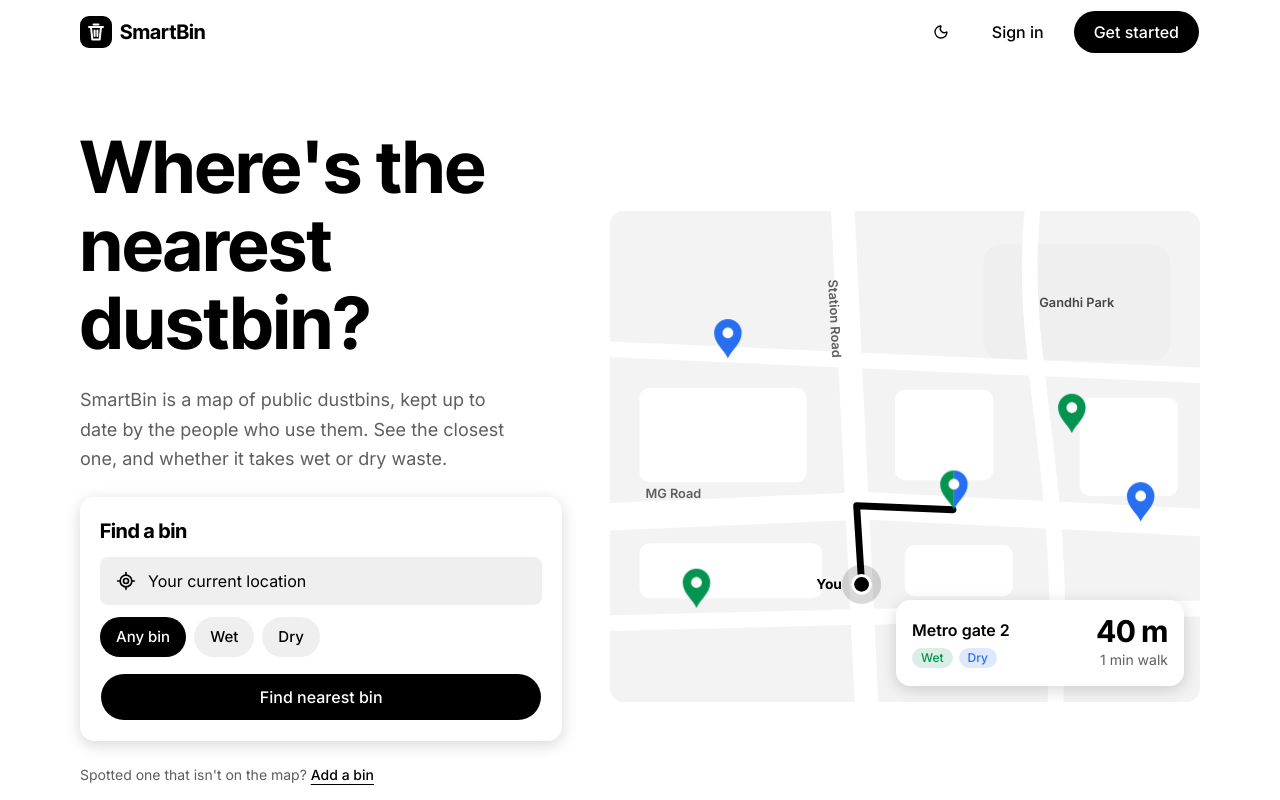
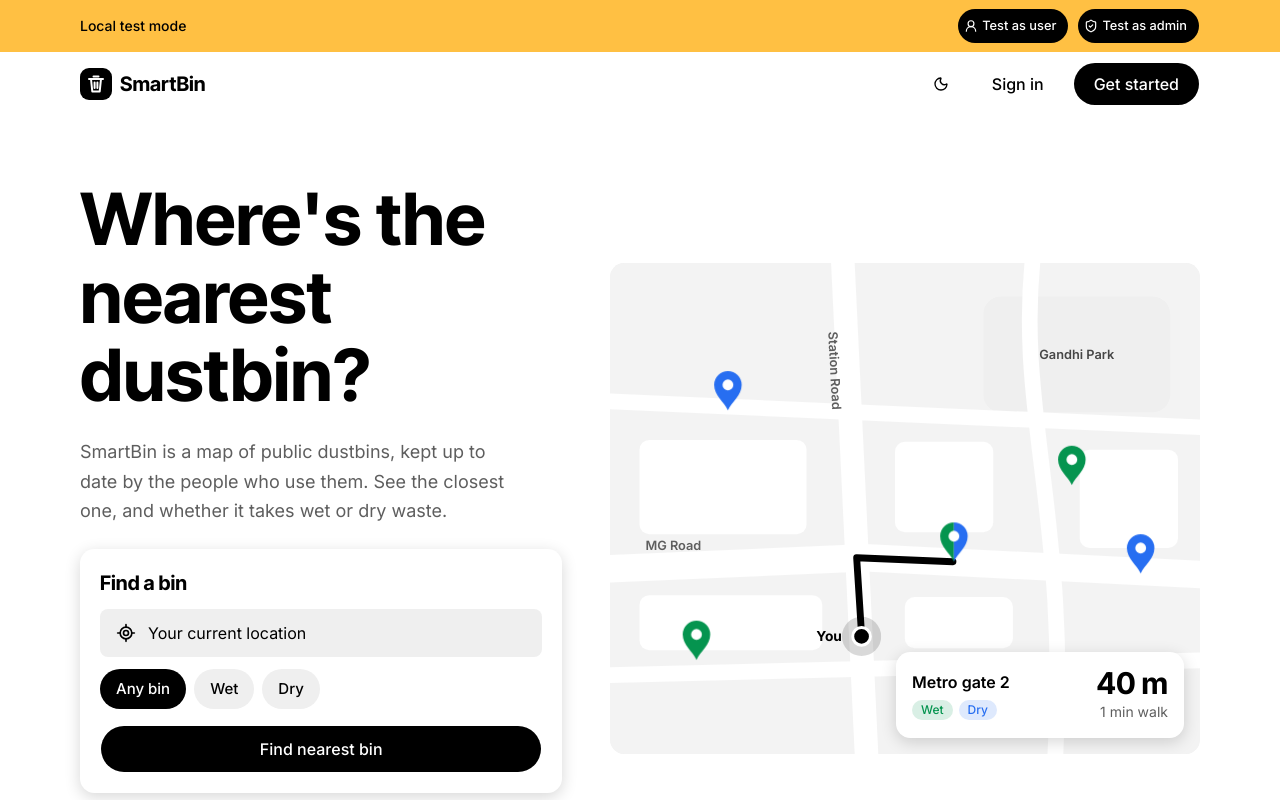
Before and after one commit to Dhirenderchoudhary/Smartbin, a Next.js app in the folder apps/web/: page / in a window 1280 px wide. Shown: the top 800 px of the page. Built offline with nearby package versions, Linux system fonts and the light colour scheme; no server answers.

Commit message:
feat(web): test as user or admin buttons

```diff
--- a/apps/web/src/app/app/me/page.tsx
+++ b/apps/web/src/app/app/me/page.tsx
@@ -5,13 +5,14 @@ import { useRouter } from "next/navigation";
 import { useEffect, useState } from "react";
 import { AppTopBar } from "@/components/AppTopBar";
 import { useMe } from "@/components/AuthGate";
+import { TestLogin } from "@/components/TestLogin";
 import { ThemeChooser } from "@/components/ThemeToggle";
 import { Alert, AlertDescription } from "@/components/ui/alert";
 import { Button } from "@/components/ui/button";
 import { Card, CardContent, CardDescription, CardHeader, CardTitle } from "@/components/ui/card";
 import { Skeleton } from "@/components/ui/skeleton";
 import { api, type Quota } from "@/lib/api";
-import { signOut } from "@/lib/auth";
+import { LOCAL_AUTH, signOut } from "@/lib/auth";
 
 function Allowance({ label, used, limit }: { label: string; used: number; limit: number }) {
   return (
@@ -92,6 +93,18 @@ export default function AccountPage() {
           </CardContent>
         </Card>
 
+        {LOCAL_AUTH && (
+          <Card>
+            <CardHeader>
+              <CardTitle className="text-lg">Testing</CardTitle>
+              <CardDescription>Local mode only. Switch accounts in one tap.</CardDescription>
+            </CardHeader>
+            <CardContent>
+              <TestLogin variant="inline" />
+            </CardContent>
+          </Card>
+        )}
+
         <Button size="xl" variant="secondary" onClick={() => signOut().then(() => router.replace("/"))}>
           <LogOutIcon data-icon="inline-start" />
           Sign out
--- a/apps/web/src/components/AuthForm.tsx
+++ b/apps/web/src/components/AuthForm.tsx
@@ -10,7 +10,7 @@ import { Field, FieldDescription, FieldGroup, FieldLabel } from "@/components/ui
 import { Input } from "@/components/ui/input";
 import { Spinner } from "@/components/ui/spinner";
 import { api, type Me } from "@/lib/api";
-import { LOCAL_AUTH, signIn, signOut, signUp } from "@/lib/auth";
+import { DEMO_ACCOUNTS as DEMO, LOCAL_AUTH, signIn, signOut, signUp } from "@/lib/auth";
 
 type Mode = "login" | "signup" | "admin";
 
@@ -19,9 +19,6 @@ const copy: Record<Mode, { title: string; subtitle: string; submit: string }> =
   signup: { title: "Create your account", subtitle: "Free, and takes a few seconds.", submit: "Create account" },
   admin: { title: "Admin sign in", subtitle: "For SmartBin city and campus teams.", submit: "Sign in" },
 };
-
-// One-click accounts for local mode (the API treats DEV_ADMIN_EMAILS as admins)
-const DEMO = { user: "demo@smartbin.local", admin: "admin@smartbin.local" };
 
 // Only same-site paths, so ?next= can't send people to another website
 function nextPath(): string | null {
--- a/apps/web/src/components/SiteChrome.tsx
+++ b/apps/web/src/components/SiteChrome.tsx
@@ -1,11 +1,13 @@
 import Link from "next/link";
 import { Button } from "@/components/ui/button";
 import { Logo } from "./Logo";
+import { TestLogin } from "./TestLogin";
 import { ThemeToggle } from "./ThemeToggle";
 
 export function SiteHeader() {
   return (
     <header className="sticky top-0 z-20 bg-background">
+      <TestLogin />
       <div className="mx-auto flex h-16 max-w-6xl items-center justify-between px-4">
         <Logo compact />
         <nav className="flex items-center gap-1 sm:gap-2">
--- /dev/null
+++ b/apps/web/src/components/TestLogin.tsx
@@ -0,0 +1,43 @@
+"use client";
+
+import { ShieldCheckIcon, UserRoundIcon } from "lucide-react";
+import { useState } from "react";
+import { Button } from "@/components/ui/button";
+import { Spinner } from "@/components/ui/spinner";
+import { DEMO_ACCOUNTS, LOCAL_AUTH, signIn } from "@/lib/auth";
+
+// One-click "sign in as" buttons for testing. Local mode only: renders nothing with Cognito.
+// A full page load afterwards, so nothing from the previous account lingers.
+export function TestLogin({ variant = "strip" }: { variant?: "strip" | "inline" }) {
+  const [busy, setBusy] = useState<"user" | "admin" | null>(null);
+  if (!LOCAL_AUTH) return null;
+
+  async function go(as: "user" | "admin") {
+    setBusy(as);
+    await signIn(DEMO_ACCOUNTS[as], "demo");
+    window.location.assign(as === "admin" ? "/admin" : "/app");
+  }
+
+  const buttons = (
+    <>
+      <Button size={variant === "strip" ? "sm" : "lg"} variant={variant === "strip" ? "default" : "secondary"} disabled={!!busy} onClick={() => go("user")}>
+        {busy === "user" ? <Spinner data-icon="inline-start" /> : <UserRoundIcon data-icon="inline-start" />}
+        Test as user
+      </Button>
+      <Button size={variant === "strip" ? "sm" : "lg"} variant={variant === "strip" ? "default" : "secondary"} disabled={!!busy} onClick={() => go("admin")}>
+        {busy === "admin" ? <Spinner data-icon="inline-start" /> : <ShieldCheckIcon data-icon="inline-start" />}
+        Test as admin
+      </Button>
+    </>
+  );
+
+  if (variant === "inline") return <div className="flex flex-wrap gap-2">{buttons}</div>;
+  return (
+    <div className="bg-warning text-warning-foreground">
+      <div className="mx-auto flex max-w-6xl flex-wrap items-center justify-between gap-x-4 gap-y-2 px-4 py-2">
+        <span className="text-sm font-medium">Local test mode</span>
+        <div className="flex gap-2 *:h-9 *:px-3">{buttons}</div>
+      </div>
+    </div>
+  );
+}
--- a/apps/web/src/lib/auth.ts
+++ b/apps/web/src/lib/auth.ts
@@ -12,6 +12,9 @@
 export const LOCAL_AUTH = (process.env.NEXT_PUBLIC_AUTH_MODE ?? "dev") === "dev";
 
 const KEY = "smartbin.session";
+
+// One-click test accounts for local mode (the API's DEV_ADMIN_EMAILS makes the admin one an admin)
+export const DEMO_ACCOUNTS = { user: "demo@smartbin.local", admin: "admin@smartbin.local" };
 
 // eslint-disable-next-line @typescript-eslint/no-unused-vars -- Cognito will use the password
 export async function signIn(email: string, _password: string): Promise<void> {
```
